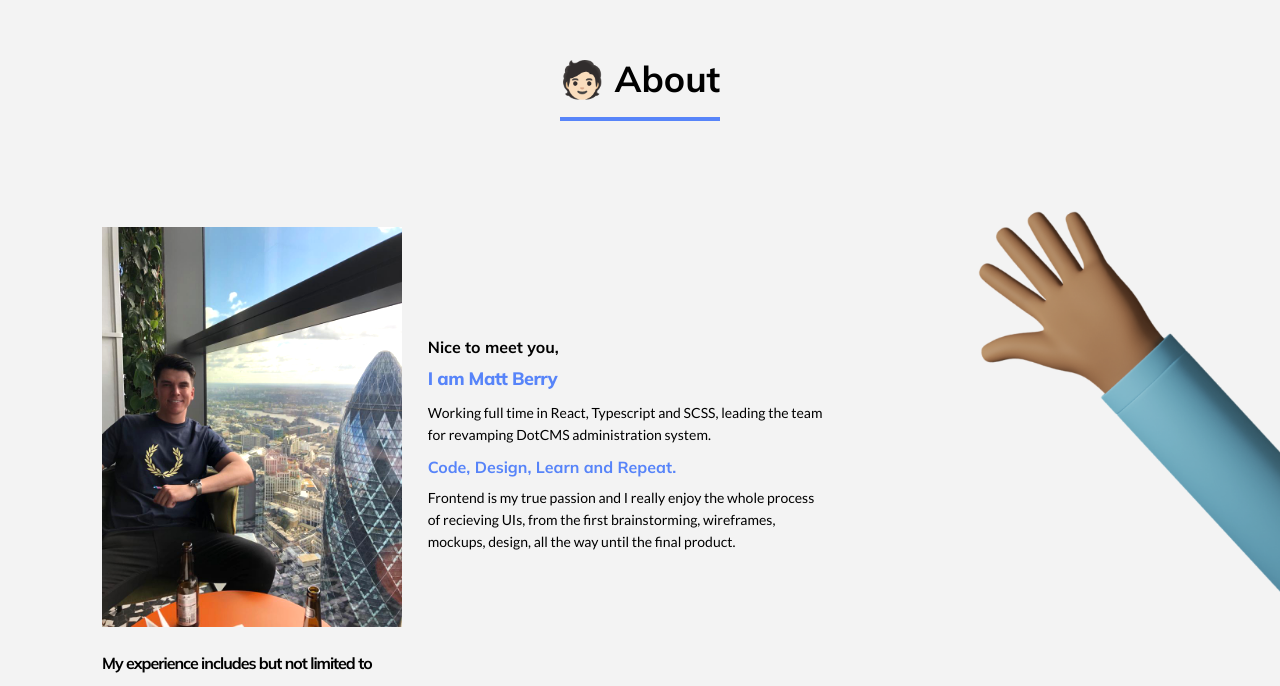
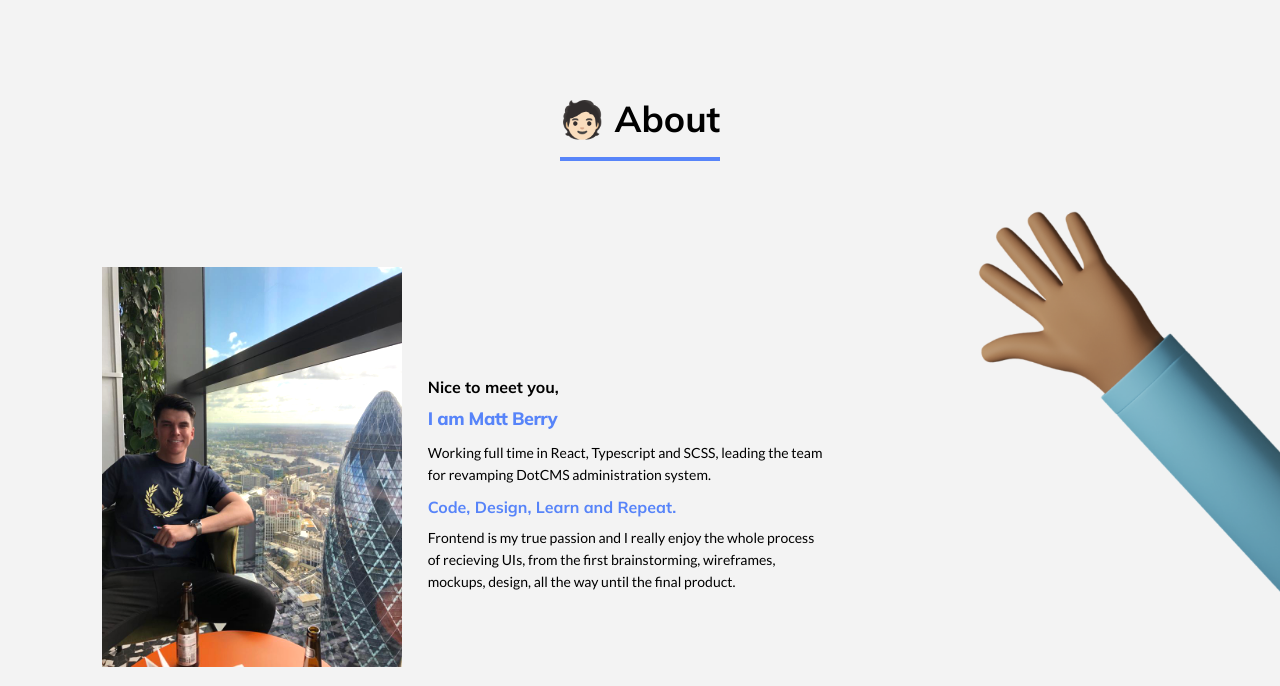
Before and after one commit to MBerry97/new-portfolio, a React (Create React App) app: page / in a window 1280 px wide. Shown: the part 794-1480 px from the top of the page. Built offline with nearby package versions, Linux system fonts and the light colour scheme.

Commit message:
added animation to page title

```diff
--- a/src/Components/Text/PageTitle/PageTitle.tsx
+++ b/src/Components/Text/PageTitle/PageTitle.tsx
@@ -1,12 +1,17 @@
 import React from 'react';
 import './PageTitle.css';
+import ScrollAnimation from 'react-animate-on-scroll';
 
 type Props = {
   text: string;
 };
 
 const PageTitle = ({ text }: Props) => {
-  return <h1 className="pageTitle">{text}</h1>;
+  return (
+    <ScrollAnimation animateIn="fadeIn" duration={1}>
+      <h1 className="pageTitle">{text}</h1>
+    </ScrollAnimation>
+  );
 };
 
 export default PageTitle;
--- a/src/Pages/Home/About/About.css
+++ b/src/Pages/Home/About/About.css
@@ -4,6 +4,7 @@
   align-items: center;
   text-align: center;
   position: relative;
+  padding: 2rem 0rem 0rem 0rem;
 }
 
 .about-container-outer > h1 {
@@ -12,7 +13,7 @@
 
 .about-container-outer > img {
   position: absolute;
-  max-width: 18rem;
+  max-width: 12rem;
   right: 0;
   top: 5rem;
 }
--- a/src/Pages/Home/About/About.scss
+++ b/src/Pages/Home/About/About.scss
@@ -8,6 +8,7 @@
   align-items: center;
   text-align: center;
   position: relative;
+  padding: 2rem 0rem 0rem 0rem;
 
   > h1 {
     margin: 0rem 0rem 8rem 0rem !important;
@@ -15,7 +16,7 @@
 
   > img {
     position: absolute;
-    max-width: 18rem;
+    max-width: 12rem;
     right: 0;
     top: 5rem;
   }
```
